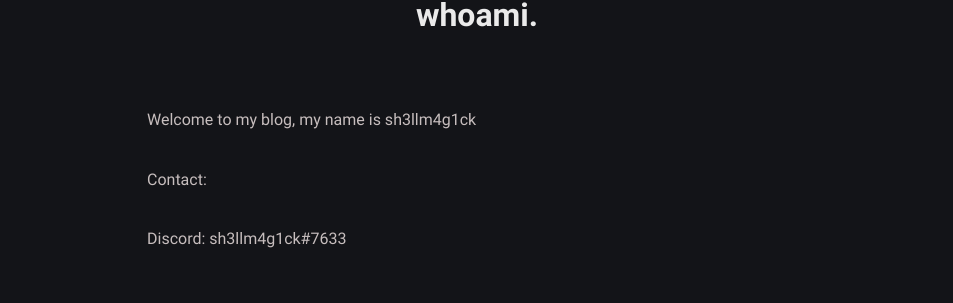
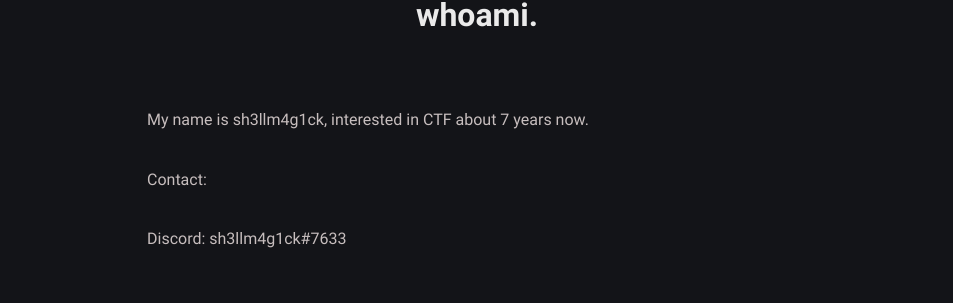
Before and after one commit to sh3llm4g1ck/sh3llm4g1ck.github.io, a Jekyll site: the page built from whoami.md, in a window 1280 px wide. Shown: the part 196-499 px from the top of the page, without its empty margins (163-1116 px from the left). Built offline with Jekyll 4.4.1, drawn with Linux system fonts in a browser that asks for light colours.

Commit message:
Update whoami.md

```diff
--- a/whoami.md
+++ b/whoami.md
@@ -5,7 +5,7 @@ layout: page
 comments: false
 ---
 
-Welcome to my blog, my name is sh3llm4g1ck
+My name is sh3llm4g1ck, interested in CTF about 7 years now.
 
 Contact:
 
```
